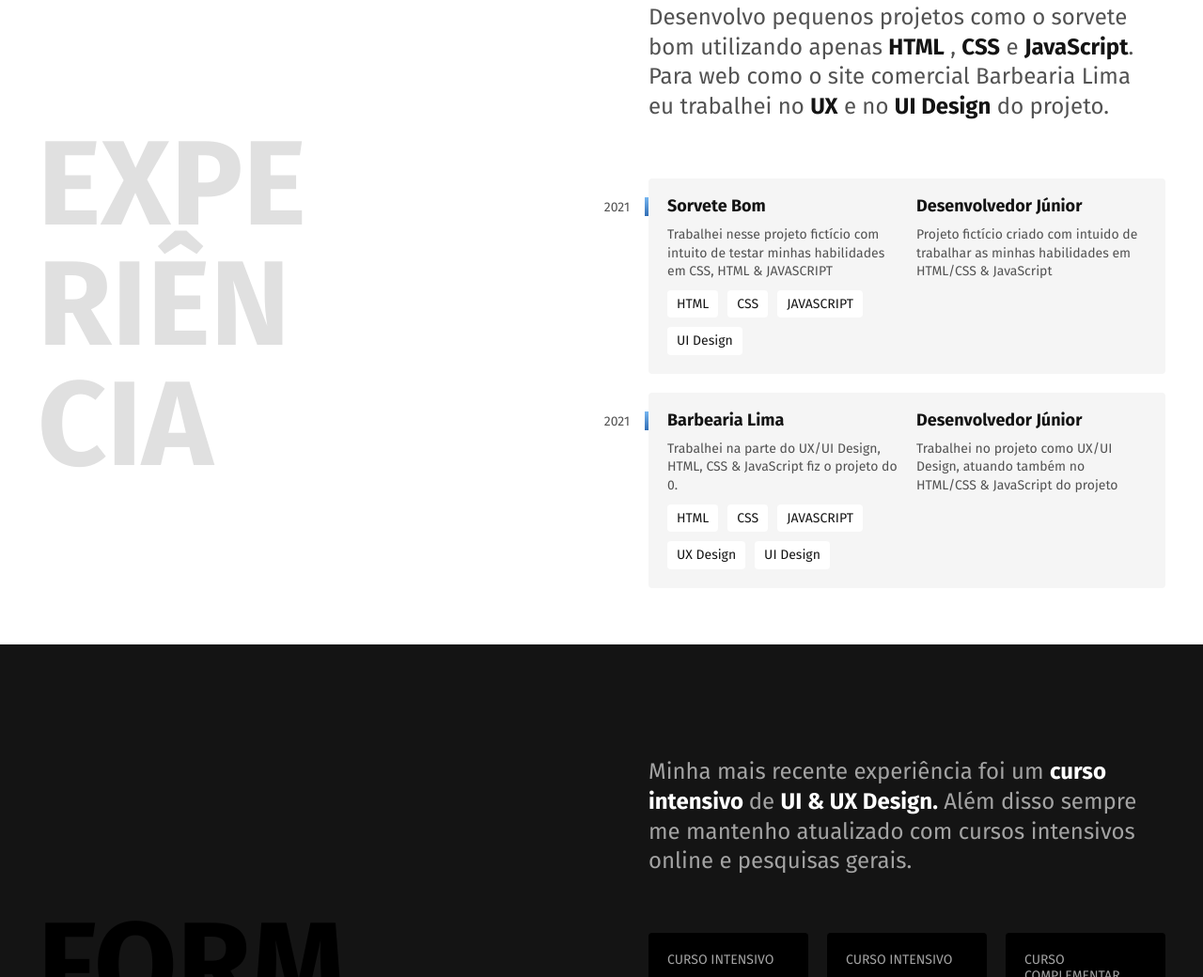
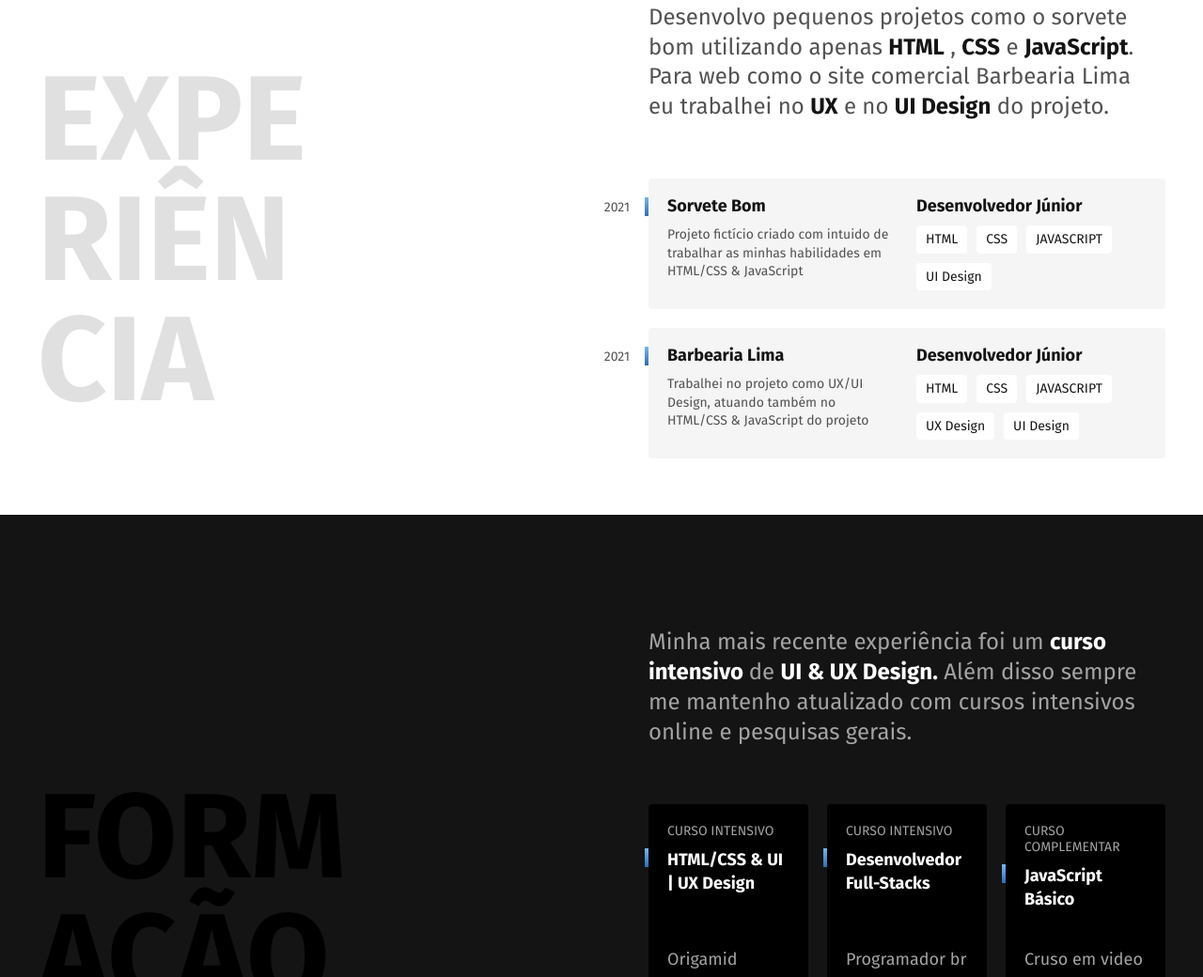
Before and after one commit to eidiogolima/eidiogolima.github.io, a plain HTML site: page index.html in a window 1280 px wide. Shown: the part 777-1817 px from the top of the page at 94% size. Drawn offline with Linux system fonts and the light colour scheme.

Commit message:
Coreção bug caracteres

```diff
--- a/index.html
+++ b/index.html
@@ -56,10 +56,7 @@
         <span class="empresa-ano">2021</span>
         <h3 class="empresa-titulo">Sorvete Bom</h3>
         <span class="empresa-titulo"> Desenvolvedor Júnior</span>
-        <p class="empresa-texto">Trabalhei nesse projeto fictício com intuito de testar minhas habilidades em CSS, HTML & JAVASCRIPT</p>
-
         <p class="empresa-texto">Projeto fictício criado com intuido de trabalhar as minhas habilidades em HTML/CSS & JavaScript</p>
-
         <ul class="empresa-habilidades">
           <li>HTML</li>
           <li>CSS</li>
@@ -72,11 +69,7 @@
         <span class="empresa-ano">2021</span>
         <h3 class="empresa-titulo">Barbearia Lima</h3>
         <span class="empresa-titulo"> Desenvolvedor Júnior</span>
-
-        <p class="empresa-texto">Trabalhei na parte do UX/UI Design, HTML, CSS & JavaScript fiz o projeto do 0.</p>
-
         <p class="empresa-texto">Trabalhei no projeto como UX/UI Design, atuando também no HTML/CSS & JavaScript do projeto </p>
-
         <ul class="empresa-habilidades">
           <li>HTML</li>
           <li>CSS</li>
```
